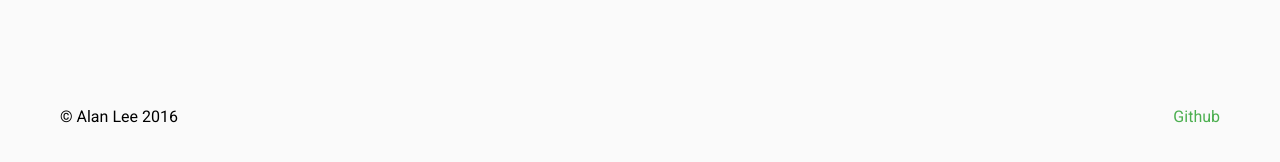
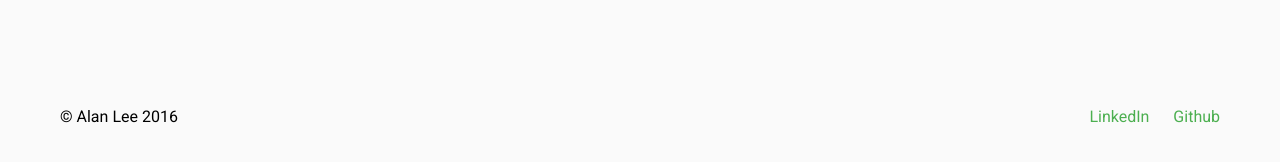
Before and after one commit to Alandrea1209/Alandrea1209.github.io, a Jekyll site: the page built from index.markdown, in a window 1280 px wide and 900 px high, scrolled down 772 px. Shown: the part 632-794 px from the top of the window. Built offline with Jekyll 4.4.1, drawn with Linux system fonts in a browser that asks for light colours.

Commit message:
Update footer Linkedin
Add Linkedin link

```diff
--- a/_includes/footer.html
+++ b/_includes/footer.html
@@ -2,6 +2,7 @@
   <div class="u-container c-footer__container">
     <p>&copy; {{ site.title }} {{ site.time | date: '%Y' }}</p>
     <p>
+      {% if site.linkedinUsername %}<a href="https://www.linkedin.com/in/{{ site.linkedinUsername }}">LinkedIn</a>{% endif %}
       {% if site.twitterUsername %}<a href="https://twitter.com/{{ site.twitterUsername }}">Twitter</a>{% endif %}
       {% if site.githubUsername %}<a href="https://github.com/{{ site.githubUsername }}">Github</a>{% endif %}
       {% if site.dribbbleUsername %}<a href="https://dribbble.com/{{ site.dribbbleUsername }}">Dribbble</a>{% endif %}
```
